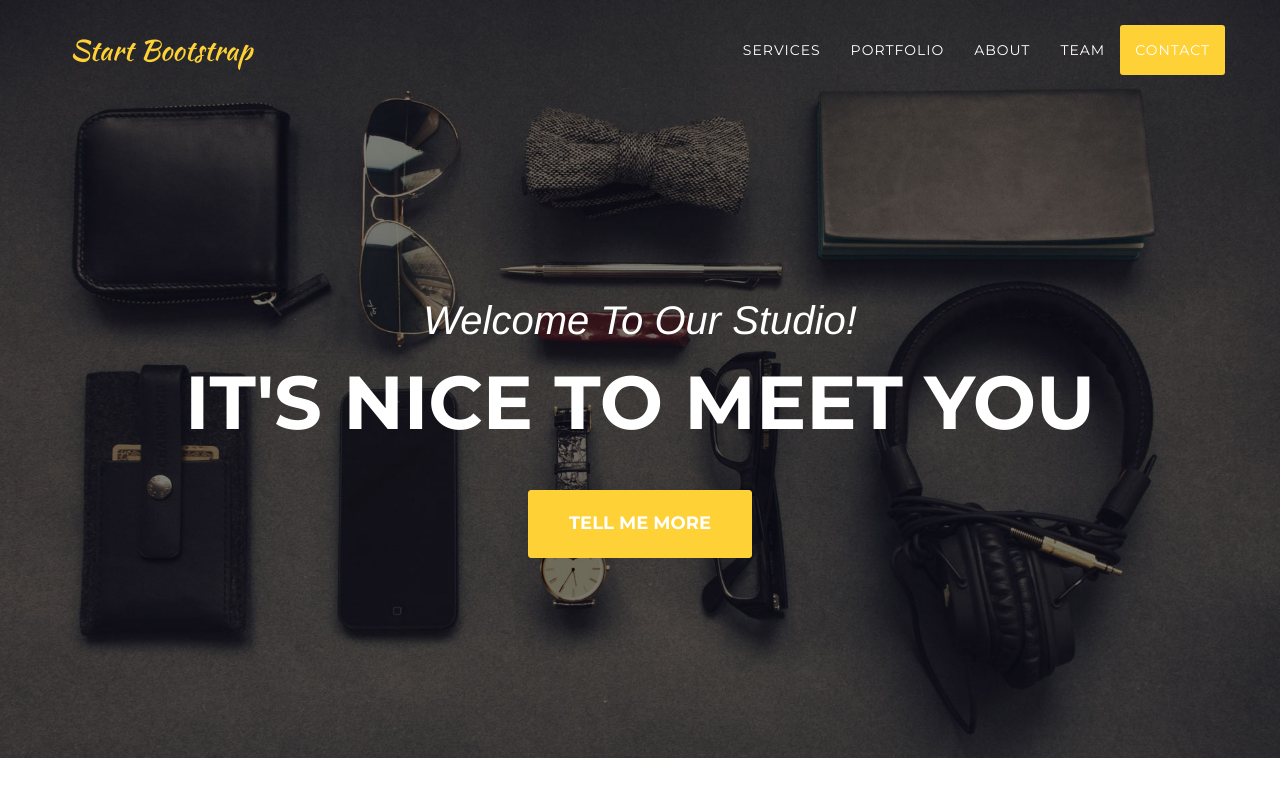
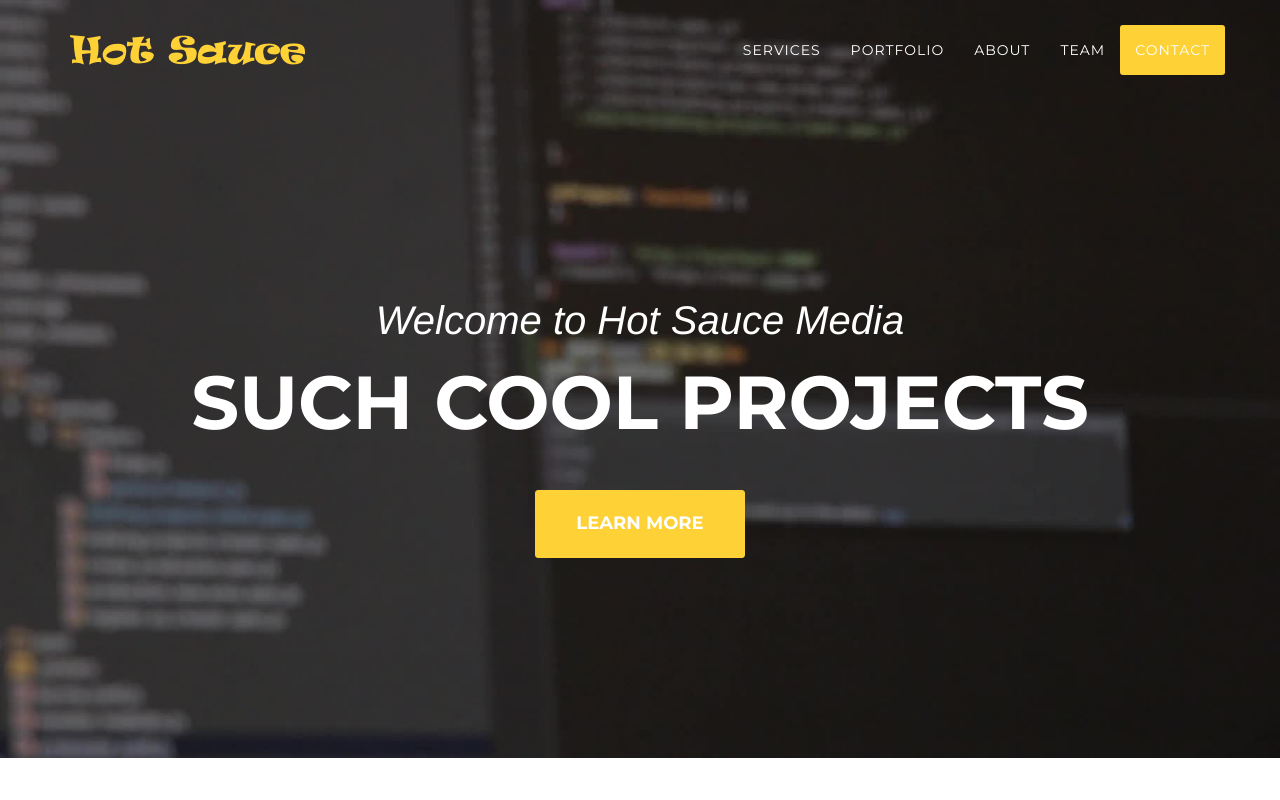
Before and after one commit to hotsaucemedia/homepage, a website: page index.html in a window 1280 px wide. Shown: the top 800 px of the page. Drawn offline with nearby package versions, Linux system fonts and the light colour scheme; a web font is replaced by a local one.

Commit message:
First pass at the header

```diff
--- /dev/null
+++ b/css/hotsauce.css
@@ -0,0 +1,8 @@
+header {
+  background-image: url(../img/hotsauceBG.jpg);
+}
+
+.navbar-brand {
+  padding: 10px 15px;
+  line-height: 30px;
+}
--- a/index.html
+++ b/index.html
@@ -24,6 +24,9 @@
     <!-- Theme CSS -->
     <link href="css/agency.min.css" rel="stylesheet">
 
+    <!-- Custom CSS -->
+    <link href="css/hotsauce.css" rel="stylesheet">
+
     <!-- HTML5 Shim and Respond.js IE8 support of HTML5 elements and media queries -->
     <!-- WARNING: Respond.js doesn't work if you view the page via file:// -->
     <!--[if lt IE 9]>
@@ -43,7 +46,7 @@
                 <button type="button" class="navbar-toggle" data-toggle="collapse" data-target="#bs-example-navbar-collapse-1">
                     <span class="sr-only">Toggle navigation</span> Menu <i class="fa fa-bars"></i>
                 </button>
-                <a class="navbar-brand page-scroll" href="#page-top">Start Bootstrap</a>
+                <a class="navbar-brand page-scroll" href="#page-top"><img src="img/LogoSentence_Yellow30px.png" /></a>
             </div>
 
             <!-- Collect the nav links, forms, and other content for toggling -->
@@ -53,7 +56,7 @@
                         <a href="#page-top"></a>
                     </li>
                     <li>
-                        <a class="page-scroll" href="#services">Services</a>
+                          <a class="page-scroll" href="#services">Services</a>
                     </li>
                     <li>
                         <a class="page-scroll" href="#portfolio">Portfolio</a>
@@ -78,9 +81,9 @@
     <header>
         <div class="container">
             <div class="intro-text">
-                <div class="intro-lead-in">Welcome To Our Studio!</div>
-                <div class="intro-heading">It's Nice To Meet You</div>
-                <a href="#services" class="page-scroll btn btn-xl">Tell Me More</a>
+                <div class="intro-lead-in">Welcome to Hot Sauce Media</div>
+                <div class="intro-heading">Such Cool Projects</div>
+                <a href="#services" class="page-scroll btn btn-xl">Learn More</a>
             </div>
         </div>
     </header>
```
Also changed, not shown: img/LogoSentence_Yellow30px.png (added), img/hotsauceBG.jpg (added).
